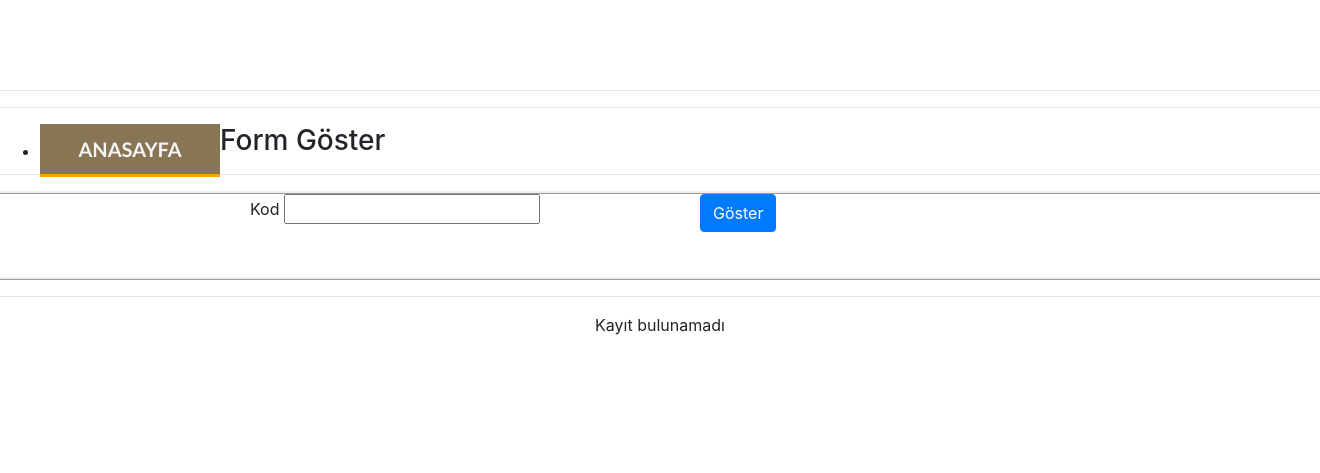
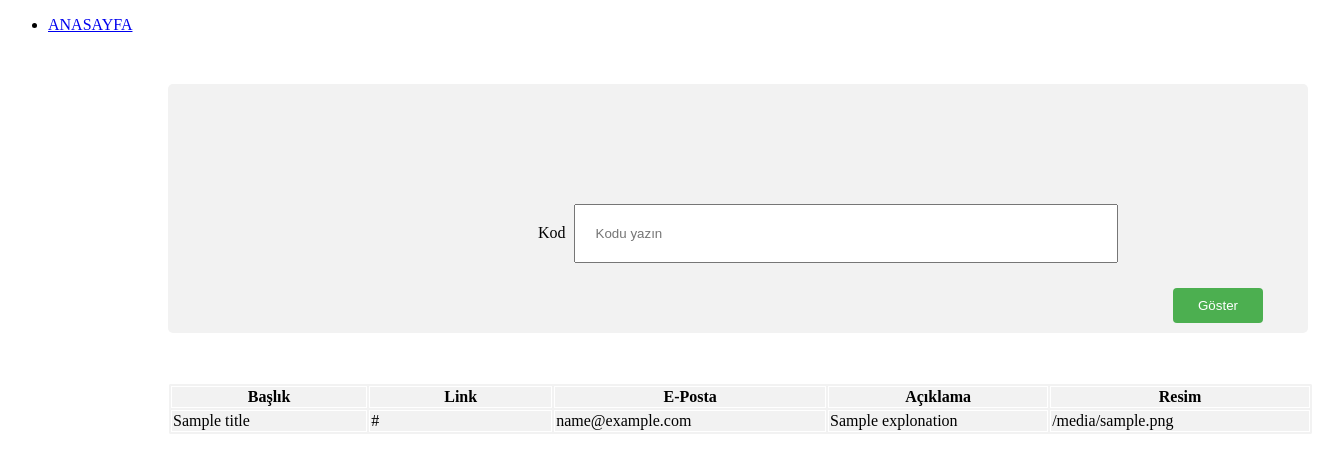
Before and after one commit to SANT0R/Form_Save, a Django app: template templates/showform.html in a window 1320 px wide. Shown: the top 473 px of the page. Run offline with Django 3.2, Linux system fonts and the light colour scheme; the template is opened without the code that fills it: most values are stand-ins (such as "Sample title", 1, 10 or a date in 2020); some libraries are stand-ins or nearby versions.

Commit message:
optimize

```diff
--- a/templates/Add.html
+++ b/templates/Add.html
@@ -67,7 +67,7 @@ input[type=submit]:hover {
 </head>
 <body>
 
-<form action="/search/" method="POST">
+<form action="/showform/" method="POST">
   {% csrf_token %}<div id="menu" >
   <div>
     {% load i18n %}
--- a/templates/showform.html
+++ b/templates/showform.html
@@ -2,160 +2,98 @@
 <html lang="tr-TR">
 <head>
     <meta charset="UTF-8">
-    <title>Hoşgeldiniz!</title>
-    <link rel="stylesheet" href="https://maxcdn.bootstrapcdn.com/bootstrap/4.0.0/css/bootstrap.min.css" integrity="sha384-Gn5384xqQ1aoWXA+058RXPxPg6fy4IWvTNh0E263XmFcJlSAwiGgFAW/dAiS6JXm" crossorigin="anonymous">
-
 <style>
-    #menu ul{
-
-      float: left;
+  form {
+    padding-left:350px;
+    padding-top:100px;
+  }
+  #code {
+    margin-left:4px;
+    width:500px;
+    padding:20px;
   }
 
-     #menu li{
-       list-style-type:unset;
+  button[type=submit] {
+  background-color: #4CAF50;
+  color: white;
+  padding: 10px 25px;
+  border: none;
+  border-radius: 4px;
+  cursor: pointer;
+  float: right;
+}
+
+.container {
+  border-radius: 5px;
+  background-color: #f2f2f2;
+  padding: 20px;
+  width:1100px;
+  margin-left:160px;
+  margin-top:50px;
 
 }
-
-     #menu a{
-       text-decoration: none;
-       color: whitesmoke;
-	   font-weight: 600;
-       display: block;
-       text-align: center;
-       transition: 1s;
-	   font-family: calibri,arial,verdana;
-	   font-size: 20px;
-	   line-height: 50px;
-	   background-color: #887555;
-	   width: 180px;
-	   border-bottom: 3px solid orange;
-
-
+.detail{
+   margin-left:160px;
+   width:1145px;
+   background-color: #f2f2f2;
+   border-radius: 5px;
+   margin-left:160px;
+  margin-top:50px;
+}
+table, th, td {
+  border: 1px solid white;
+  width:1145px;
 }
 
-      #menu span{
-       display: block;
-       margin-top:-60px;
-     }
-
-     #menu a:hover{
-
-		background-color: #5F3B06;
-       	color: #887555;
-
-     }
-
-    body{
-      margin-top: 90px;
-    }
-
-    #menu1 li{
-
-      list-style-type: none;
-
-
-
-    }
-
-    #menu1 a{
-
-      text-decoration: none;
-      color: whitesmoke;
-      font-weight: 600;
-      display: block;
-      text-align: center;
-      transition: 1s;
-      font-family: calibri,arial,verdana;
-      font-size: 20px;
-      line-height: 50px;
-      background-color: #005555;
-      width: 180px;
-      margin-right: 1px;
-      float: left;
-
-   }
-
-     #menu1 span{
-      display: block;
-      margin-top:-60px;
-    }
-
-    #menu1 a:hover{
-
-       background-color: #5FD367;
-          color: #005555;
-
-    }
-
-    form {
-      padding-left:  250px;
-      border-top-style:ridge;
-      border-bottom-style:ridge;
-
-    }
 </style>
 </head>
+<body>
 
-<body>
-    <div id="menu1">
-<center>
-<hr>
-
-
-    </div>
-
-    <hr>
   <div id="menu" >
     <ul>
         <li><a href="/">ANASAYFA</a></li>
     </ul>
   </div>
 
-    <div class="container"  >
-      <h3>Form Göster</h3>
-    </div>
-    <hr>
-
+    <div class="container">
       <form id="menu1" action="/showform/" method="POST">
       {% csrf_token %}
-      <div class="form-row">
-        <div class="col-md-5 mb-5">
+
+        <div>
           <label for="validationServer01">Kod</label>
-          <input type="text"   name="code" id="code" required="required">
-
+          <input type="text"   name="code" id="code" required="required" placeholder="Kodu yazın">
         </div>
 
-        <div class="col-md-6 mb-3">
-        <button class="btn btn-primary" type="submit">Göster</button>
-        </div>
+        <div style="margin-left:400px; padding:25px;">
+        <button  type="submit">Göster</button>
         </div>
     </form>
+    </div>
 
-    <hr>
-  <center>
-    {% if theForm == none %}
+    <div class="detail">
+    {% if first %}
+
+    {% elif didntfind %}
         Kayıt bulunamadı
     {% else %}
-      <table border=2  bordercolor="Red" >
+
+<table>
   <tr>
-        <td align="center" colspan="3" width="100">{{title}}</td>
+    <th>Başlık</th>
+    <th>Link</th>
+    <th>E-Posta</th>
+    <th>Açıklama</th>
+    <th>Resim</th>
   </tr>
   <tr>
-        <td width="100">{{explonation}}</td>
-        <td width="100">{{link}}</td>
-        <td width="100">{{email}}</td>
+    <td>{{title}}</td>
+    <td>{{link}}</td>
+    <td>{{email}}</td>
+    <td>{{explonation}}</td>
+    <td>{{photo}}</td>
   </tr>
-        <tr>
-        <td align="center" colspan="1" rowspan="1" width="100">{{photo}}</td>
-        </tr>
-
 </table>
-
 {% endif %}
-  </center>
-</center>
-<script src="https://code.jquery.com/jquery-3.2.1.slim.min.js" integrity="sha384-KJ3o2DKtIkvYIK3UENzmM7KCkRr/rE9/Qpg6aAZGJwFDMVNA/GpGFF93hXpG5KkN" crossorigin="anonymous"></script>
-<script src="https://cdnjs.cloudflare.com/ajax/libs/popper.js/1.12.9/umd/popper.min.js" integrity="sha384-ApNbgh9B+Y1QKtv3Rn7W3mgPxhU9K/ScQsAP7hUibX39j7fakFPskvXusvfa0b4Q" crossorigin="anonymous"></script>
-<script src="https://maxcdn.bootstrapcdn.com/bootstrap/4.0.0/js/bootstrap.min.js" integrity="sha384-JZR6Spejh4U02d8jOt6vLEHfe/JQGiRRSQQxSfFWpi1MquVdAyjUar5+76PVCmYl" crossorigin="anonymous"></script>
+</div>
 </body>
 </html>
```
Also changed, not shown: form/views.py (+22 -15 lines), templates/search.html (deleted, +0 -141 lines). Lines whose indentation alone changed are shown as unchanged.
